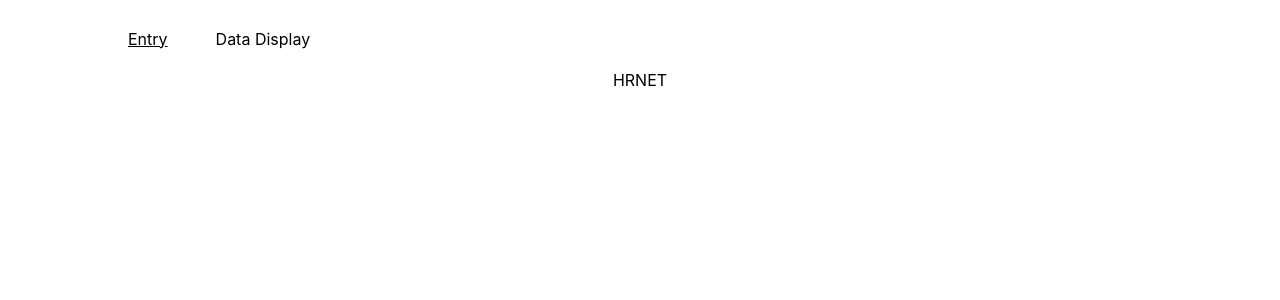
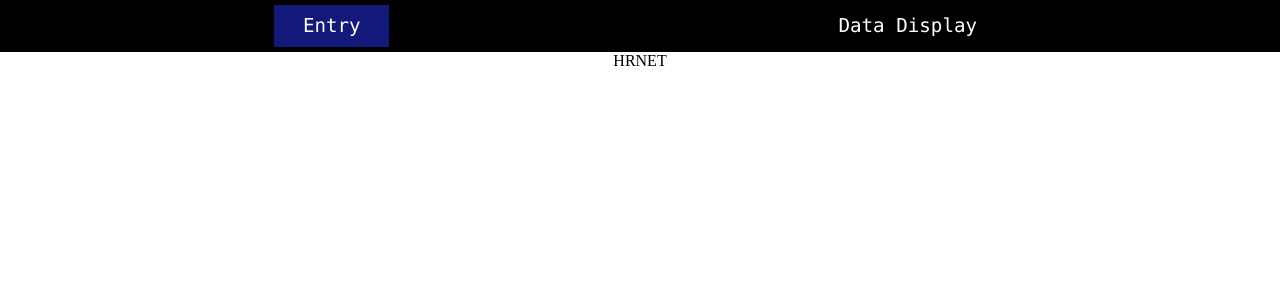
Before and after one commit to hezirel/hrnet, a React (Create React App) app: page / in a window 1280 px wide. Shown: the top 300 px of the page. Built offline with nearby package versions, Linux system fonts and the light colour scheme.

Commit message:
Working header setup

```diff
--- a/src/components/common/Header.css
+++ b/src/components/common/Header.css
@@ -1,52 +1,12 @@
-.header-main {
-    background-color: white;
-    padding: 0.3rem;
-}
-
-.header-container {
-    display:grid;
-    grid-template-columns: 1fr 1fr;
-    flex-wrap: nowrap;
-    justify-content: space-evenly;
-    max-height: min-content;
-}
-
-.header-container img {
-    max-height: 6vh;
-    max-width: min-content;
-}
-
-.header-nav {
-    align-self: center;
-}
-
-.header-nav ul {
-    text-align: center;
-}
-
-.header-nav-list {
-    list-style: none;
-    display: inline-flex;
-}
-.header-nav-link {
-    display: inline-flex;
-    flex-direction: column;
-    flex-wrap: nowrap;
-    padding: .5em;
-    text-decoration: none;
-    color: var(--clr-primary);
-}
-
-@media screen and (min-width: 768px) {
     .header-main {
-        background-color: white;
+        background-color: black;
         padding: 0.3rem 4rem;
     }
 
     .header-container {
         display:flex;
         align-items:center;
-        justify-content:space-between;
+        justify-content:space-around;
         flex-wrap: wrap;
         max-height: min-content;
     }
@@ -59,18 +19,16 @@
         margin: 1em 0 .5em;
         text-align: center;
     }
-    .header-nav li {
-        display: inline;
-    }
     .header-nav-link {
+        text-decoration: none;
         display: inline-block;
         padding: .5em 1.5em;
-        text-decoration: none;
-        color: var(--clr-primary);
+        font-size: larger;
+        color: white;
+        font-family: "Menlo";
     }
 
-}
 
 .active {
-    text-decoration: underline;
+    background-color: #1f2bcc99;
 }
--- a/src/components/common/Header.jsx
+++ b/src/components/common/Header.jsx
@@ -11,18 +11,10 @@ import "./Header.css";
 const Header = () => {
 	return (
 		<header className="header-main">
-			<div className="header-container">
-				<nav className="header-nav">
-					<ul className="header-nav-list">
-						<li className="header-nav-item">
-							<NavLink to="/" className="header-nav-link">Entry</NavLink>
-						</li>
-						<li className="header-nav-item">
-							<NavLink to="/data" className="header-nav-link">Data Display</NavLink>
-						</li>
-					</ul>
-				</nav>
-			</div>
+			<nav className="header-container">
+				<NavLink to="/" className="header-nav-link">Entry</NavLink>
+				<NavLink to="/data" className="header-nav-link">Data Display</NavLink>
+			</nav>
 		</header>
 	);
 };
--- a/src/index.css
+++ b/src/index.css
@@ -1,10 +1,5 @@
 body {
   margin: 0;
-  font-family: -apple-system, BlinkMacSystemFont, 'Segoe UI', 'Roboto', 'Oxygen',
-    'Ubuntu', 'Cantarell', 'Fira Sans', 'Droid Sans', 'Helvetica Neue',
-    sans-serif;
-  -webkit-font-smoothing: antialiased;
-  -moz-osx-font-smoothing: grayscale;
 }
 
 code {
--- a/src/index.jsx
+++ b/src/index.jsx
@@ -18,8 +18,8 @@ import {
 	store
 } from "./redux/store/store";
 
-import Entry from "./app/entry/Entry";
-import Data from "./app/data/Data";
+import Entry from "./components/app/entry/Entry";
+import Data from "./components/app/data/Data";
 
 import "./index.css";
 import Header from "./components/common/Header";
```
Also changed, not shown: src/components/app/data/Data.css (renamed from src/app/data/Data.css), src/components/app/data/Data.jsx (renamed from src/app/data/Data.jsx), src/components/app/entry/Entry.css (renamed from src/app/entry/Entry.css), src/components/app/entry/Entry.jsx (renamed from src/app/entry/Entry.jsx).
